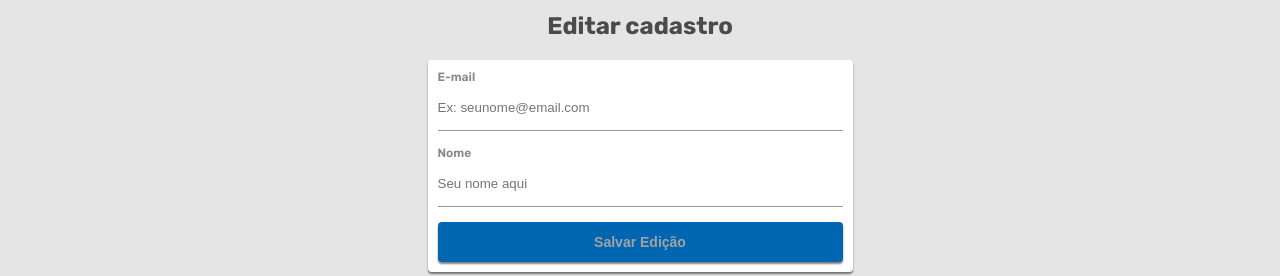
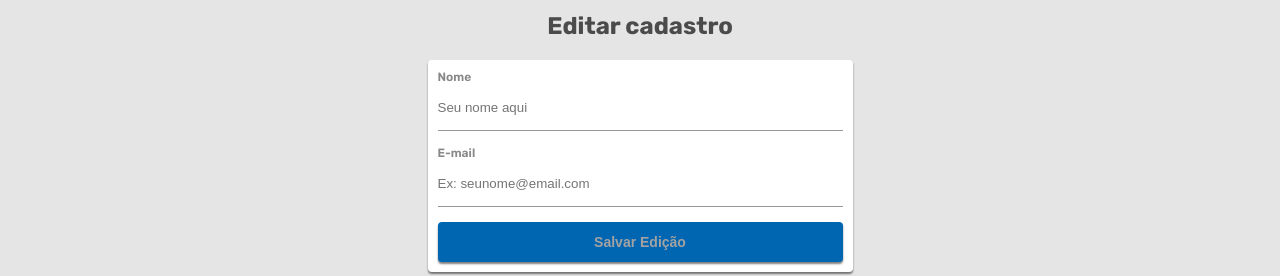
Before and after one commit to lucianoandrade/challenge-pulse, a React (Create React App) app: page /editar-cadastro in a window 1280 px wide. Shown: the part 132-408 px from the top of the page. Built offline with nearby package versions, Linux system fonts and the light colour scheme; sample sign-in values are in the browser's storage.

Commit message:
corrigindo edicao de dados

```diff
--- a/src/pages/EditProfile/index.js
+++ b/src/pages/EditProfile/index.js
@@ -1,5 +1,5 @@
 import React, {useState} from "react";
-import { Redirect } from "react-router-dom";
+import { Redirect, useHistory } from "react-router-dom";
 import PageContainer from "../../components/features/PageContainer/PageContainer";
 import Card from "../../components/elements/Card";
 import Input from "../../components/elements/Input";
@@ -10,12 +10,23 @@ import {
 } from "./styles";
 
 function EditRegistration(props) {
-  const user = props?.location?.state?.user || null;
-  const [name, setName] = useState(user?.name || '');
-  const [email, setEmail] = useState(user?.email|| '');
-  const usersActive = JSON.parse(localStorage.getItem('userActive'));
+  const history = useHistory();
+  const userItem = props?.location?.state?.userItem || null;
+  const userIndex = props?.location?.state?.userIndex || null;
+  const [name, setName] = useState(userItem?.name || '');
+  const [email, setEmail] = useState(userItem?.email|| '');
+  const usersActive = JSON.parse(localStorage.getItem('userActive')) || [];
+  const users = JSON.parse(localStorage.getItem('users')) || [];
 
   if(usersActive.length === 0) return <Redirect to="/login" />;
+
+  const registrationChange = () => {
+    users.splice(userIndex, 1);
+    users.push({name, email, senha: userItem.senha})
+    localStorage.setItem('users', JSON.stringify(users));
+    history.push("/")
+  }
+
 
   return (
     <PageContainer>
@@ -23,26 +34,26 @@ function EditRegistration(props) {
         <Title>Editar cadastro</Title>
         <Card>
           <Input
+            id="nome"
+            type="text"
+            name="nome"
+            placeholder="Seu nome aqui"
+            label="Nome"
+            required={true}
+            defaultValue={name}
+            onChange={(e) => setName(e.target.value)}
+          />
+          <Input
             id="email"
             type="email"
             name="email"
             placeholder="Ex: seunome@email.com"
             label="E-mail"
             required={true}
-            defaultValue={name}
+            defaultValue={email}
             onChange={(e) => setEmail(e.target.value)}
           />
-          <Input
-            id="nome"
-            type="text"
-            name="nome"
-            placeholder="Seu nome aqui"
-            label="Nome"
-            required={true}
-            defaultValue={email}
-            onChange={(e) => setName(e.target.value)}
-          />
-          <Button>Salvar Edição</Button>
+          <Button onClick={() => registrationChange()}>Salvar Edição</Button>
         </Card>
       </Container>
     </PageContainer>
--- a/src/pages/Home/index.js
+++ b/src/pages/Home/index.js
@@ -16,8 +16,8 @@ import {
 function Home() {
   const history = useHistory();
 
-  const users = JSON.parse(localStorage.getItem('users'));
-  const usersActive = JSON.parse(localStorage.getItem('userActive'));
+  const users = JSON.parse(localStorage.getItem('users')) || [];
+  const usersActive = JSON.parse(localStorage.getItem('userActive')) || [];
 
   if(usersActive.length === 0) {
     return (
@@ -44,7 +44,7 @@ function Home() {
                   <Icons>
                     <AvatarIcon />
                     <div>
-                      <EditIcon onClick={() => history.push("/editar-cadastro", {user: item})}/>
+                      <EditIcon onClick={() => history.push("/editar-cadastro", {userItem: item, userIndex: index})}/>
                       <DeleteIcon onClick={() => deleteUser(item)}/>
                     </div>
                   </Icons>
```
Also changed, not shown: 1 other file (tests, documents, lock files or other folders).
